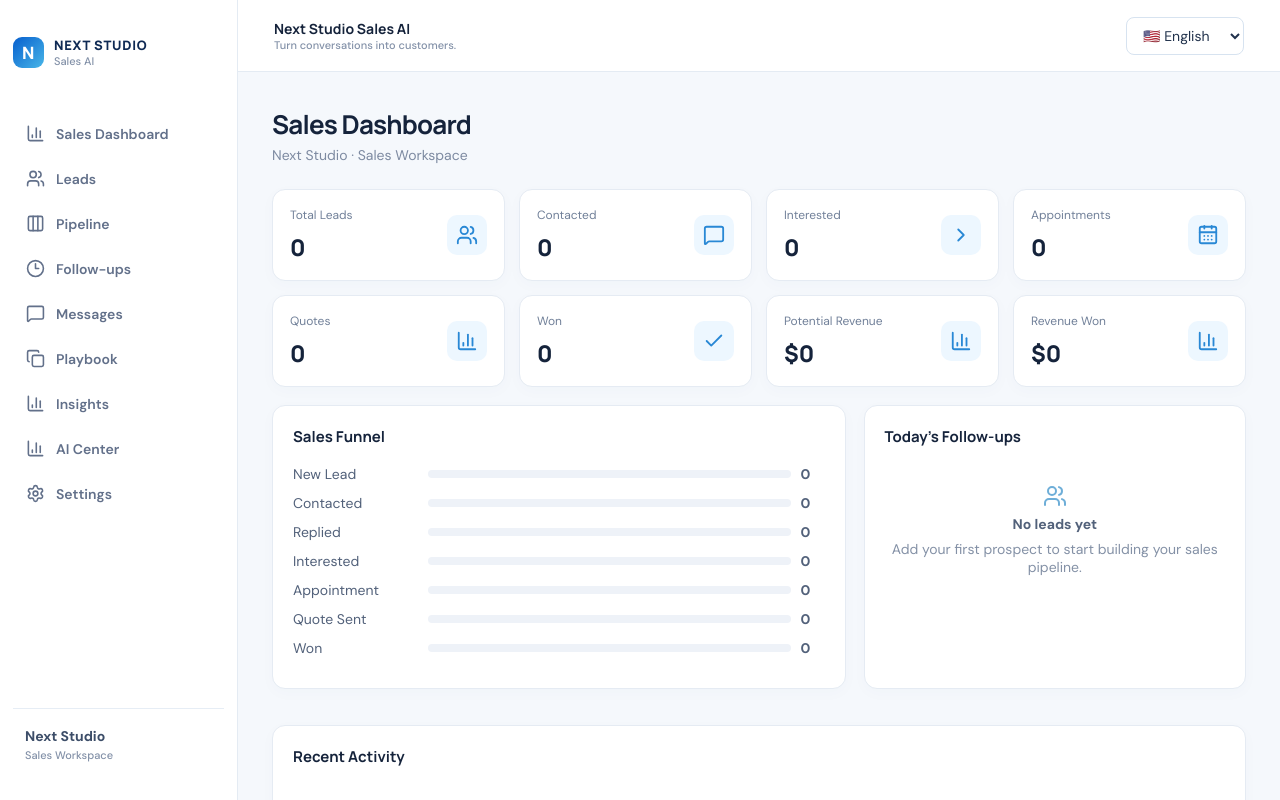
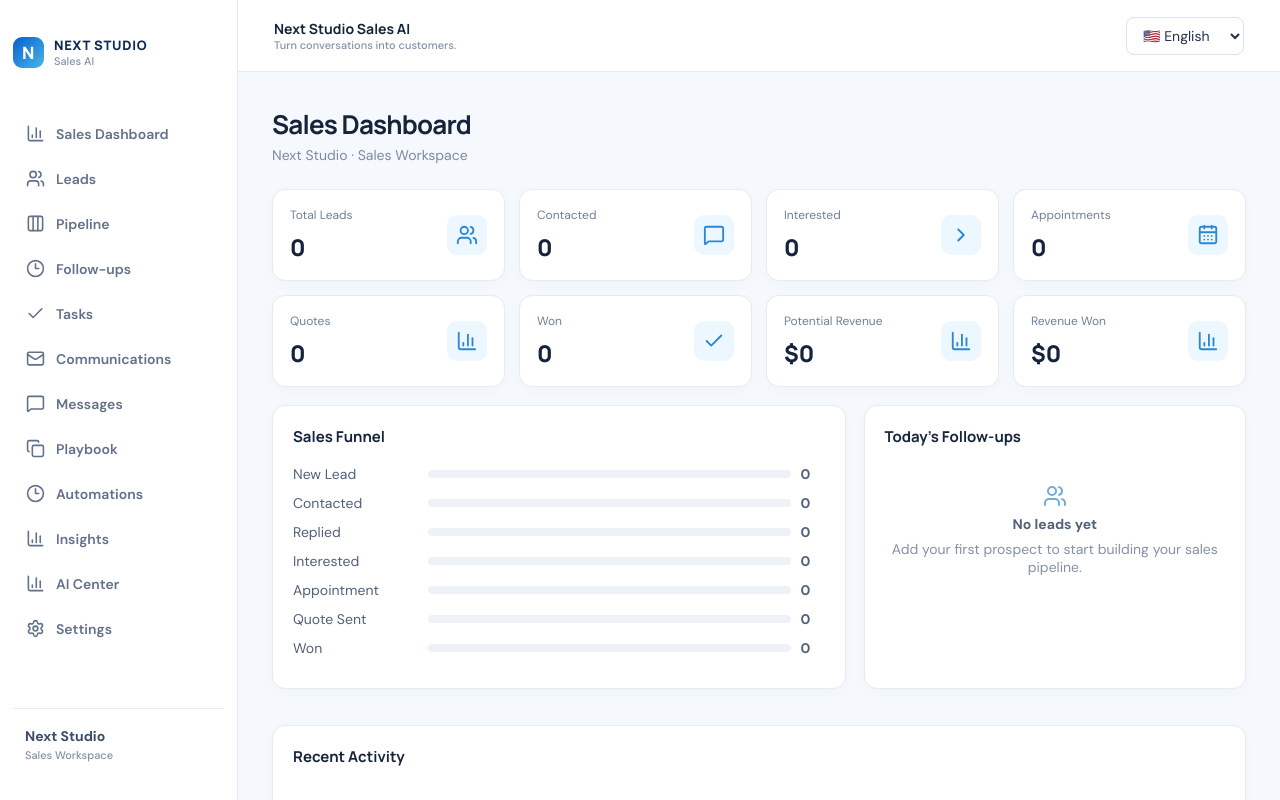
Before and after one commit to richardvelezcarpio-gif/next-studio-sales-ai, a React (Vite) app: page / in a window 1280 px wide. Shown: the top 800 px of the page. Built offline with nearby package versions, Linux system fonts and the light colour scheme.

Commit message:
feat: implement Phase 4 sales automation and communications

```diff
--- /dev/null
+++ b/src/services/communications/emailProvider.ts
@@ -0,0 +1,5 @@
+import type { CommunicationMessage } from '../../types';
+export interface EmailProvider {createDraft(input:Omit<CommunicationMessage,'id'|'status'|'createdAt'|'provider'>):CommunicationMessage; sendEmail(draft:CommunicationMessage):Promise<CommunicationMessage>; testConnection():Promise<{connected:boolean;status:string}>}
+export class LocalEmailProvider implements EmailProvider {createDraft(input:Omit<CommunicationMessage,'id'|'status'|'createdAt'|'provider'>):CommunicationMessage{return {...input,id:crypto.randomUUID(),status:'draft',createdAt:new Date().toISOString(),provider:'local'}} async sendEmail(draft:CommunicationMessage){return {...draft,status:'failed' as const,provider:'local' as const}} async testConnection(){return {connected:false,status:'Not Connected'}}}
+export class GmailEmailProvider extends LocalEmailProvider { /* OAuth implementation intentionally deferred; tokens never live in the browser. */ }
+export const localEmailProvider=new LocalEmailProvider();
--- a/src/types.ts
+++ b/src/types.ts
@@ -8,3 +8,6 @@
 export interface FollowUp { id:string; leadId:string; date:string; reason:string; notes:string; completed:boolean }
 export interface Template { id:string; category:string; name:string; en:string; es:string; custom?:boolean }
 export interface SalesGoal { monthlyRevenue:number; monthlyDeals:number } export interface Settings { name:string; company:string; phone:string; email:string; website:string; digitalCardUrl:string; bookingUrl:string; currency:string; landingUrls:Partial<Record<Service,string>>; goals?:SalesGoal }
+export interface CommunicationMessage {id:string; prospectId:string; channel:'email'|'whatsapp'|'call'; direction:'outbound'|'internal'; content:string; subject?:string; status:'draft'|'sent'|'failed'; createdAt:string; provider:'local'|'gmail'|'manual'}
+export interface Task {id:string; prospectId?:string; title:string; dueDate:string; priority:'critical'|'high'|'medium'|'low'; status:'open'|'completed'; source:'manual'|'followup'|'automation'|'ai'; createdAt:string}
+export interface AutomationRule {id:string; name:string; trigger:string; condition:string; action:string; active:boolean; lastRun?:string; timesTriggered:number}
```
Also changed, not shown: src/App.tsx (+3 -2 lines), src/Phase4.tsx (added, +6 -0 lines).
